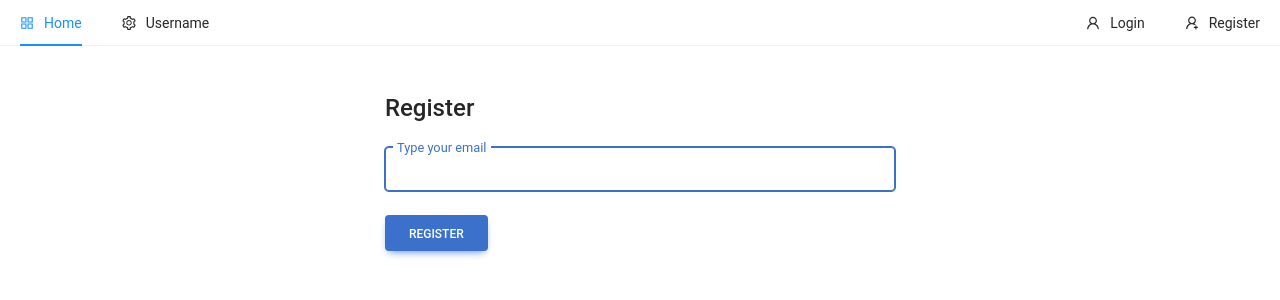
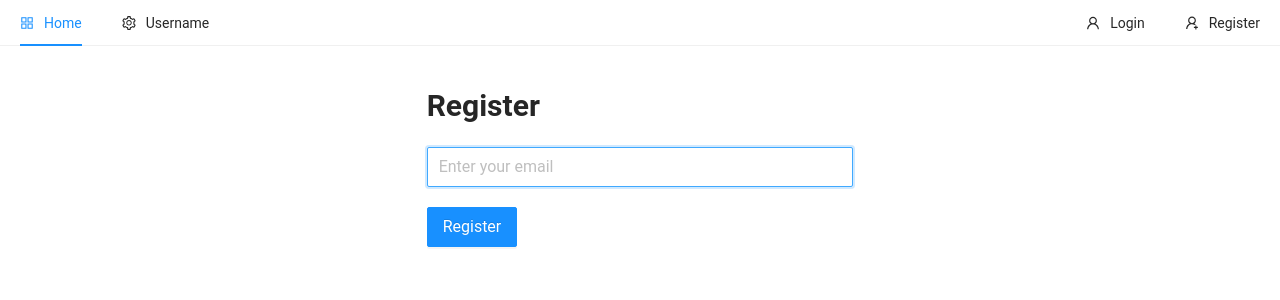
Before and after one commit to necelentano/mern-ecommerce, a React (Create React App) app in the folder client/: page /register in a window 1280 px wide. Shown: the top 300 px of the page. Built offline with nearby package versions, Linux system fonts and the light colour scheme; the HTML template or start-up script is replaced by a standard one.

Commit message:
13. Email Link to Signin

```diff
--- a/client/package.json
+++ b/client/package.json
@@ -9,11 +9,11 @@
     "antd": "^4.16.6",
     "firebase": "^8.7.0",
     "mdb-react-ui-kit": "^1.0.0-beta7",
-    "mdbreact": "^5.0.2",
     "react": "^17.0.2",
     "react-dom": "^17.0.2",
     "react-router-dom": "^5.2.0",
     "react-scripts": "4.0.3",
+    "react-toastify": "^7.0.4",
     "web-vitals": "^1.0.1"
   },
   "scripts": {
--- a/client/src/firebase.js
+++ b/client/src/firebase.js
@@ -1,4 +1,4 @@
-import * as firebase from 'firebase';
+import firebase from 'firebase';
 // Your web app's Firebase configuration
 const firebaseConfig = {
   apiKey: 'AIzaSyBBkqKxvdXoJswWBLd6LG6qxuTBzTDwIZ4',
--- a/client/src/index.js
+++ b/client/src/index.js
@@ -1,7 +1,6 @@
 import React from 'react';
 import ReactDOM from 'react-dom';
 import 'antd/dist/antd.css';
-import 'mdb-react-ui-kit/dist/css/mdb.min.css';
 import './index.css';
 import App from './App';
 import reportWebVitals from './reportWebVitals';
--- a/client/src/pages/auth/Register.js
+++ b/client/src/pages/auth/Register.js
@@ -1,45 +1,66 @@
 import { useState } from 'react';
-import {
-  MDBContainer,
-  MDBRow,
-  MDBCol,
-  MDBInput,
-  MDBBtn,
-} from 'mdb-react-ui-kit';
+import { Row, Col, Input, Button, Typography } from 'antd';
+import { ToastContainer, toast } from 'react-toastify';
+import 'react-toastify/dist/ReactToastify.css';
+
+import { auth } from '../../firebase';
+
+const { Title } = Typography;
 
 const Register = () => {
   const [email, setEmail] = useState('');
 
-  const handleSubmit = (e) => {
+  const handleSubmit = async (e) => {
     //
+    e.preventDefault();
+    const config = {
+      url: 'http://localhost:3000/register/complete',
+      handleCodeInApp: true,
+    };
+
+    await auth.sendSignInLinkToEmail(email, config);
+
+    toast.success(
+      `Email is sent to ${email}. Click the link to complete your registration.`
+    );
+
+    // Save user email in localStorage
+    window.localStorage.setItem('emailForRegistration', email);
+    // Claer state - email
+    setEmail('');
   };
 
   const registerForm = () => (
-    <form onSubmit={handleSubmit}>
-      <MDBInput
+    <form style={{ marginTop: 20 }}>
+      <Input
+        placeholder="Enter your email"
         label="Type your email"
-        type="email"
-        className="form-control mt-4"
-        size="lg"
         value={email}
         onChange={(e) => setEmail(e.target.value)}
+        size="large"
         autoFocus
       />
-      <MDBBtn type="submit" className="mt-4">
+      <Button
+        type="primary"
+        onClick={handleSubmit}
+        style={{ marginTop: 20 }}
+        size="large"
+      >
         Register
-      </MDBBtn>
+      </Button>
     </form>
   );
 
   return (
-    <MDBContainer className="p-5">
-      <MDBRow>
-        <MDBCol size={6} className="offset-md-3">
-          <h4>Register</h4>
-          {registerForm()}
-        </MDBCol>
-      </MDBRow>
-    </MDBContainer>
+    <Row>
+      <Col lg={{ span: 8, offset: 8 }} xs={{ span: 16, offset: 4 }}>
+        <Title level={2} style={{ marginTop: 40 }}>
+          Register
+        </Title>
+        <ToastContainer />
+        {registerForm()}
+      </Col>
+    </Row>
   );
 };
 
```
Also changed, not shown: 2 other files (tests, documents, lock files or other folders).
